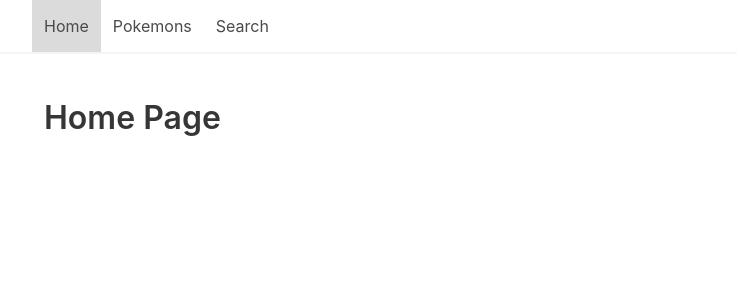
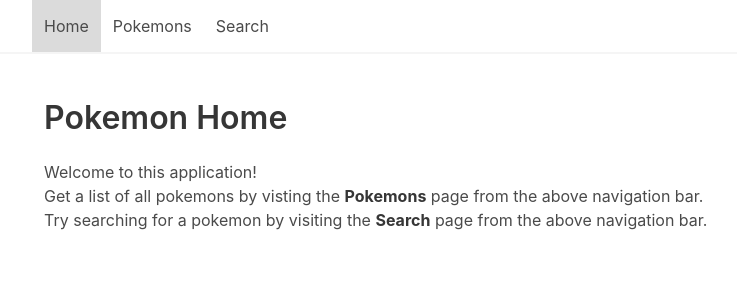
Before and after one commit to kumarnik007/pokemon, a React (Create React App) app: page / in a window 1280 px wide. Shown: the top 300 px of the page, without its empty margins (20-757 px from the left). Built offline with nearby package versions, Linux system fonts and the light colour scheme.

Commit message:
Updated description in the home page

```diff
--- a/src/components/HomePage/HomePage.tsx
+++ b/src/components/HomePage/HomePage.tsx
@@ -1,7 +1,16 @@
 import React from "react";
 
 export const HomePage = () => (
-  <h1 className="title">
-    Home Page
-  </h1>
+  <>
+    <h1 className="title">
+      Pokemon Home
+    </h1>
+
+    <p>
+      Welcome to this application!<br/>
+
+      Get a list of all pokemons by visting the <strong>Pokemons</strong> page from the above navigation bar.<br/>
+      Try searching for a pokemon by visiting the <strong>Search</strong> page from the above navigation bar.<br/>
+    </p>
+  </>
 );
```
